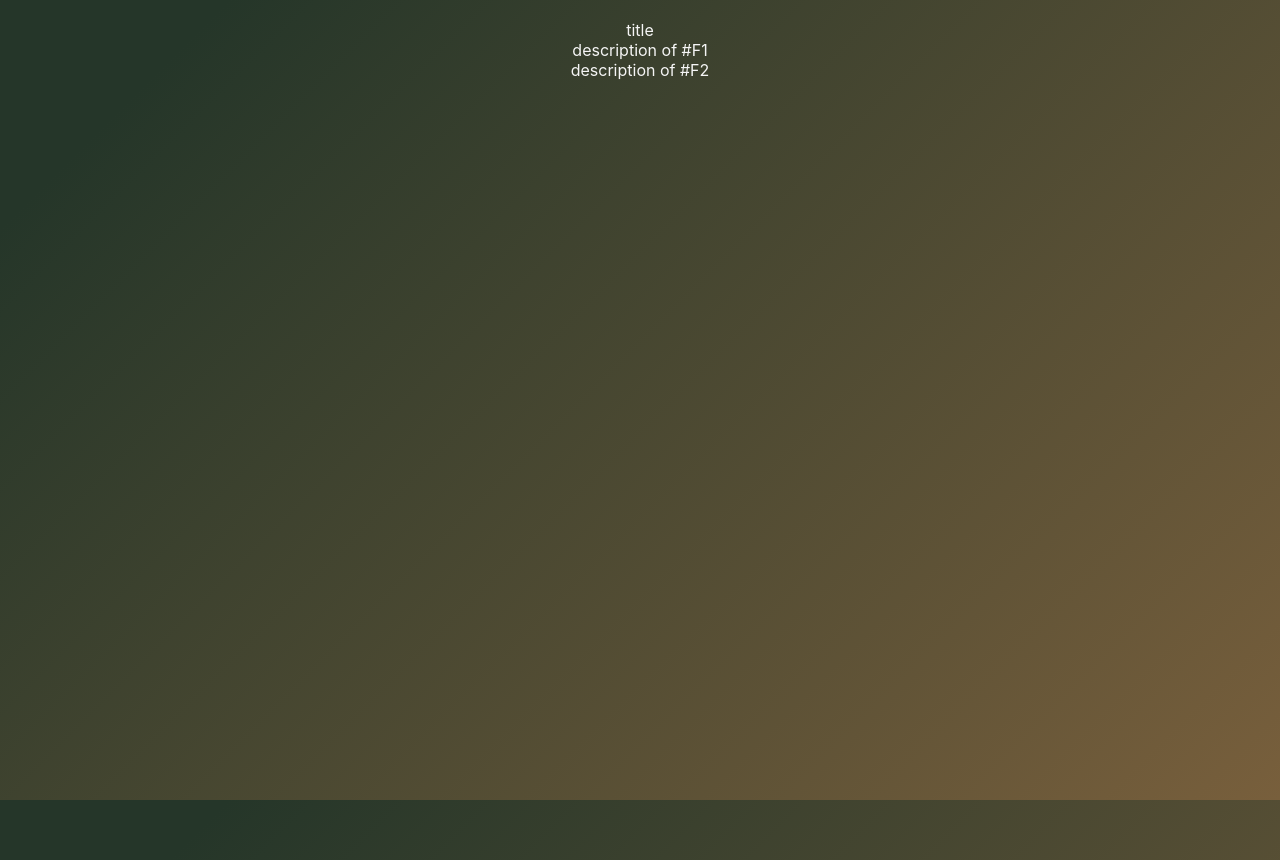
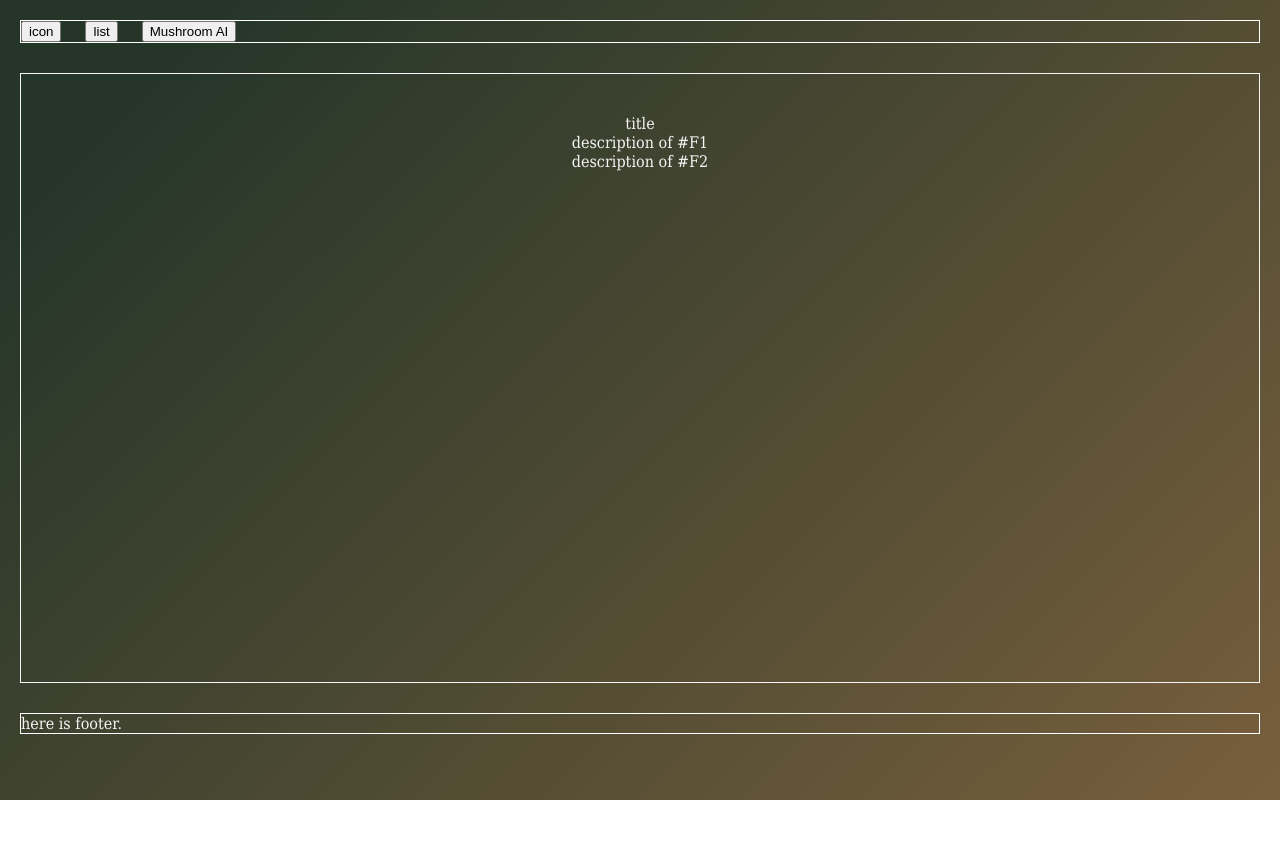
Before and after one commit to h01010/Mushroom-Pedia-FE, a React (Create React App) app: page /home in a window 1280 px wide. After the commit the page ends 800 px from the top, so only its background shows below. Built offline with nearby package versions, Linux system fonts and the light colour scheme.

Commit message:
feat: set layouts header and footer

```diff
--- a/src/App.css
+++ b/src/App.css
@@ -1,11 +1,12 @@
 .App {
-  display: flex;
   text-align: center;
   align-items: center;
   justify-content: center;
   color: whitesmoke;
   height: 100%;
   padding: 20px;
+  font-family: 'Dejavu-Condensed';
+  box-sizing: border-box;
 }
 
 .App-logo {
--- a/src/App.tsx
+++ b/src/App.tsx
@@ -8,6 +8,8 @@ import {
 import Home from './pages/Home';
 import List from './pages/List';
 import AISearch from './pages/AISearch';
+import Header from './components/layouts/Header';
+import Footer from './components/layouts/Footer';
 
 function App() {
   return (
@@ -15,6 +17,8 @@ function App() {
       {/* <header className="App-header">
         <p className="title">MUSHROOMS</p>
       </header> */}
+      <Header />
+      <div style={{ border: '1px solid whitesmoke', minHeight: '80%' }}>
         <Router>
           <Routes>
             <Route path="/" element={<Navigate replace to="/home" />} />
@@ -25,6 +29,8 @@ function App() {
           </Routes>
         </Router>
       </div>
+      <Footer />
+    </div>
   );
 }
 
--- /dev/null
+++ b/src/components/layouts/Footer/index.tsx
@@ -0,0 +1,7 @@
+import { FooterBox } from './style';
+
+const Footer = () => {
+  return <FooterBox>here is footer.</FooterBox>;
+};
+
+export default Footer;
--- /dev/null
+++ b/src/components/layouts/Footer/style.js
@@ -0,0 +1,8 @@
+import styled from 'styled-components';
+
+export const FooterBox = styled.div`
+  border: 1px solid white;
+  display: flex;
+  gap: 24px;
+  margin-top: 30px;
+`;
--- /dev/null
+++ b/src/components/layouts/Header/index.tsx
@@ -0,0 +1,13 @@
+import { HeaderBox } from './style';
+
+const Header = () => {
+  return (
+    <HeaderBox>
+      <button>icon</button>
+      <button>list</button>
+      <button>Mushroom AI</button>
+    </HeaderBox>
+  );
+};
+
+export default Header;
--- /dev/null
+++ b/src/components/layouts/Header/style.js
@@ -0,0 +1,8 @@
+import styled from 'styled-components';
+
+export const HeaderBox = styled.div`
+  border: 1px solid white;
+  display: flex;
+  gap: 24px;
+  margin-bottom: 30px;
+`;
--- a/src/index.css
+++ b/src/index.css
@@ -11,7 +11,6 @@
 }
 
 html {
-  overflow: hidden;
   height: 100%;
 }
 
--- a/src/pages/Home/style.js
+++ b/src/pages/Home/style.js
@@ -1,7 +1,6 @@
 import styled from 'styled-components';
 
 export const HomeBox = styled.div`
-  height: 100%;
-  width: 100%;
+  min-height: 80%;
   padding: 40px;
 `;
```
Lines whose indentation alone changed are shown as unchanged.
